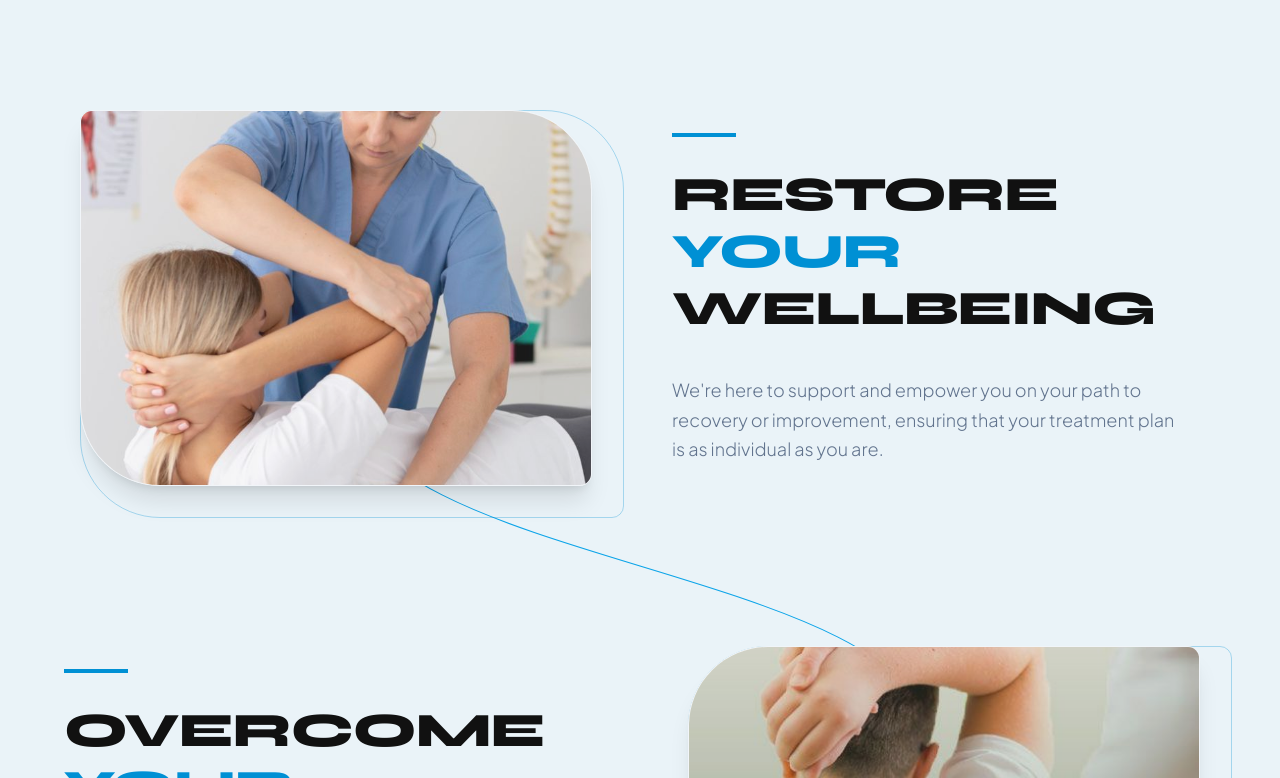
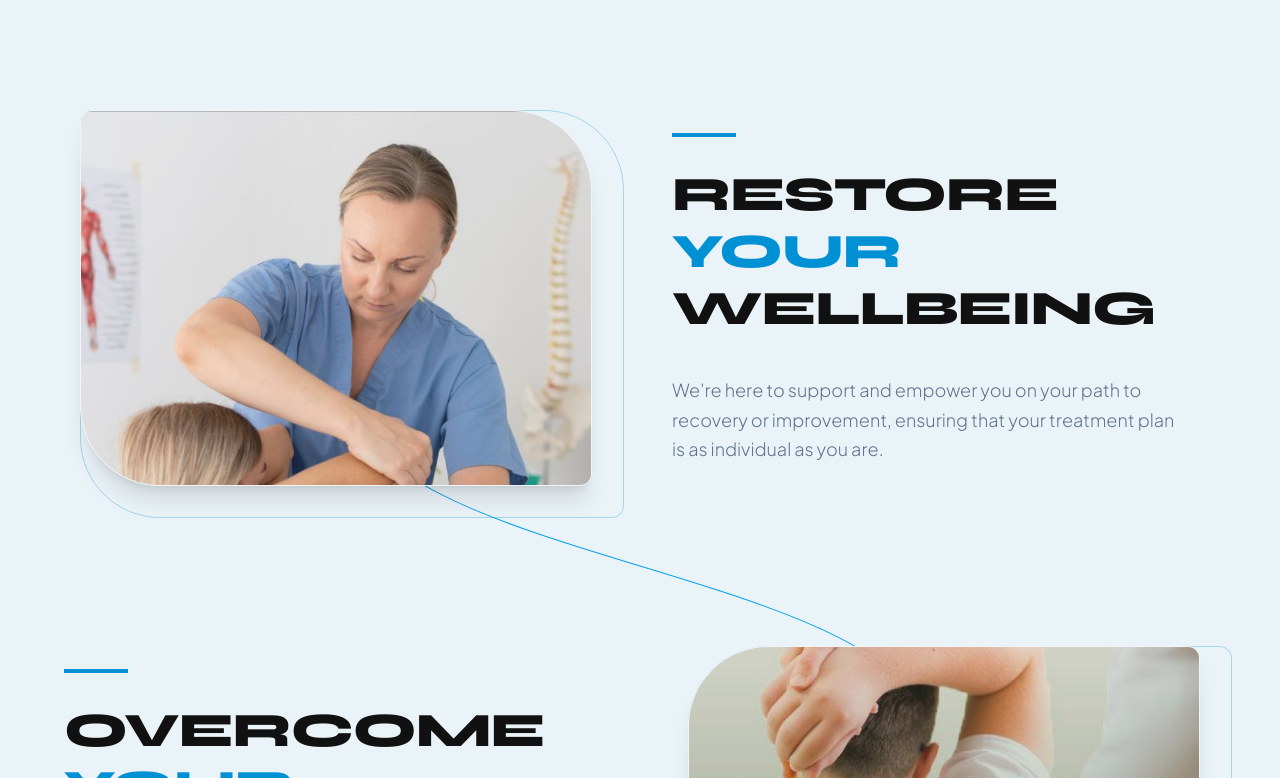
Before and after one commit to shaheertiger/Beachhealthbrampton, a React (Vite) app: page / in a window 1280 px wide. Shown: the part 802-1580 px from the top of the page. Built offline with nearby package versions, Linux system fonts and the light colour scheme.

Commit message:
Fix image cropping in Features section by anchoring object-position to the top

```diff
--- a/src/components/Features.tsx
+++ b/src/components/Features.tsx
@@ -7,21 +7,24 @@ const features = [
     description: "We're here to support and empower you on your path to recovery or improvement, ensuring that your treatment plan is as individual as you are.",
     image: "/physio-2.jpg",
     reversed: false,
-    imageStyle: "rounded-tr-[5rem] rounded-bl-[5rem] rounded-tl-xl rounded-br-xl"
+    imageStyle: "rounded-tr-[5rem] rounded-bl-[5rem] rounded-tl-xl rounded-br-xl",
+    objectPosition: "object-top"
   },
   {
     title: "Overcome Your Pain",
     description: "Pain can get in the way of life, that's why we offer full body treatments with expert guidance to achieve lasting relief and improved quality of life.",
     image: "/chiro-1.jpg",
     reversed: true,
-    imageStyle: "rounded-tl-[5rem] rounded-br-[5rem] rounded-tr-xl rounded-bl-xl"
+    imageStyle: "rounded-tl-[5rem] rounded-br-[5rem] rounded-tr-xl rounded-bl-xl",
+    objectPosition: "object-center"
   },
   {
     title: "Optimize Your Movement",
     description: "Unlock the potential for a life in full motion with personalized assessment and treatment plans to optimize function and performance.",
     image: "/chiro-2.jpg",
     reversed: false,
-    imageStyle: "rounded-tr-[5rem] rounded-bl-[5rem] rounded-tl-xl rounded-br-xl"
+    imageStyle: "rounded-tr-[5rem] rounded-bl-[5rem] rounded-tl-xl rounded-br-xl",
+    objectPosition: "object-top"
   }
 ];
 
@@ -52,7 +55,7 @@ export default function Features() {
                   <img
                     src={feature.image}
                     alt={feature.title}
-                    className="w-full h-full object-cover object-center opacity-90 hover:opacity-100 transition-opacity duration-500"
+                    className={twMerge("w-full h-full object-cover opacity-90 hover:opacity-100 transition-opacity duration-500", feature.objectPosition)}
                   />
                 </div>
                 {/* Decorative subtle border glow matching the shape */}
```
